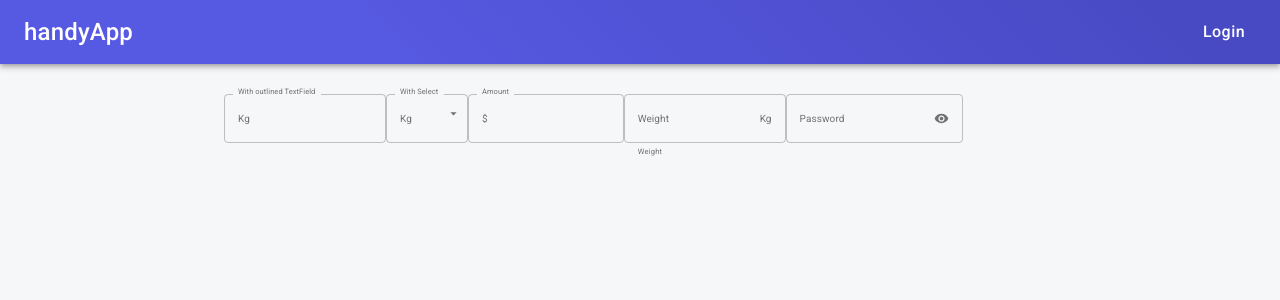
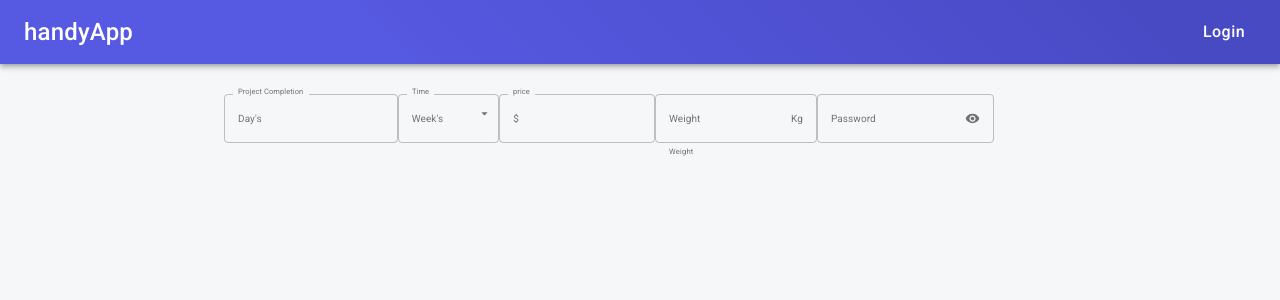
Before and after one commit to labs13-handy-app/Frontend, a React (Create React App) app in the folder handyapp/: page /addbid in a window 1280 px wide. Shown: the top 300 px of the page. Built offline with nearby package versions, Linux system fonts and the light colour scheme; what auth0-js, react-router-redux, react-swipeable-views-utils would draw is missing.

Commit message:
hopefully fixed conflict yarnlock

```diff
--- a/handyapp/src/components/ServiceProviders/addbid.js
+++ b/handyapp/src/components/ServiceProviders/addbid.js
@@ -12,8 +12,8 @@ import VisibilityOff from '@material-ui/icons/VisibilityOff';
 
 const ranges = [
   {
-    value: '0-20',
-    label: '0 to 20',
+    value: '1-2',
+    label: '1 to 2',
   },
   {
     value: '21-50',
@@ -40,7 +40,7 @@ const useStyles = withStyles(theme => ({
 export default function OutlinedInputAdornments() {
   const classes = withStyles();
   const [values, setValues] = React.useState({
-    amount: '',
+    price: '',
     password: '',
     weight: '',
     weightRange: '',
@@ -61,20 +61,20 @@ export default function OutlinedInputAdornments() {
         id="outlined-simple-start-adornment"
         className={clsx(classes.margin, classes.textField)}
         variant="outlined"
-        label="With outlined TextField"
+        label="Project Completion"
         InputProps={{
-          startAdornment: <InputAdornment position="start">Kg</InputAdornment>,
+          startAdornment: <InputAdornment position="start">Day's</InputAdornment>,
         }}
       />
       <TextField
         select
         className={clsx(classes.margin, classes.textField)}
         variant="outlined"
-        label="With Select"
-        value={values.weightRange}
-        onChange={handleChange('weightRange')}
+        label="Time"
+        value={values.calendar }
+        onChange={handleChange('calendar')}
         InputProps={{
-          startAdornment: <InputAdornment position="start">Kg</InputAdornment>,
+          startAdornment: <InputAdornment position="start">Week's</InputAdornment>,
         }}
       >
         {ranges.map(option => (
@@ -84,12 +84,12 @@ export default function OutlinedInputAdornments() {
         ))}
       </TextField>
       <TextField
-        id="outlined-adornment-amount"
+        id="outlined-adornment-price"
         className={clsx(classes.margin, classes.textField)}
         variant="outlined"
-        label="Amount"
-        value={values.amount}
-        onChange={handleChange('amount')}
+        label="price"
+        value={values.price}
+        onChange={handleChange('price')}
         InputProps={{
           startAdornment: <InputAdornment position="start">$</InputAdornment>,
         }}
```
Also changed, not shown: 1 other file (tests, documents, lock files or other folders).
